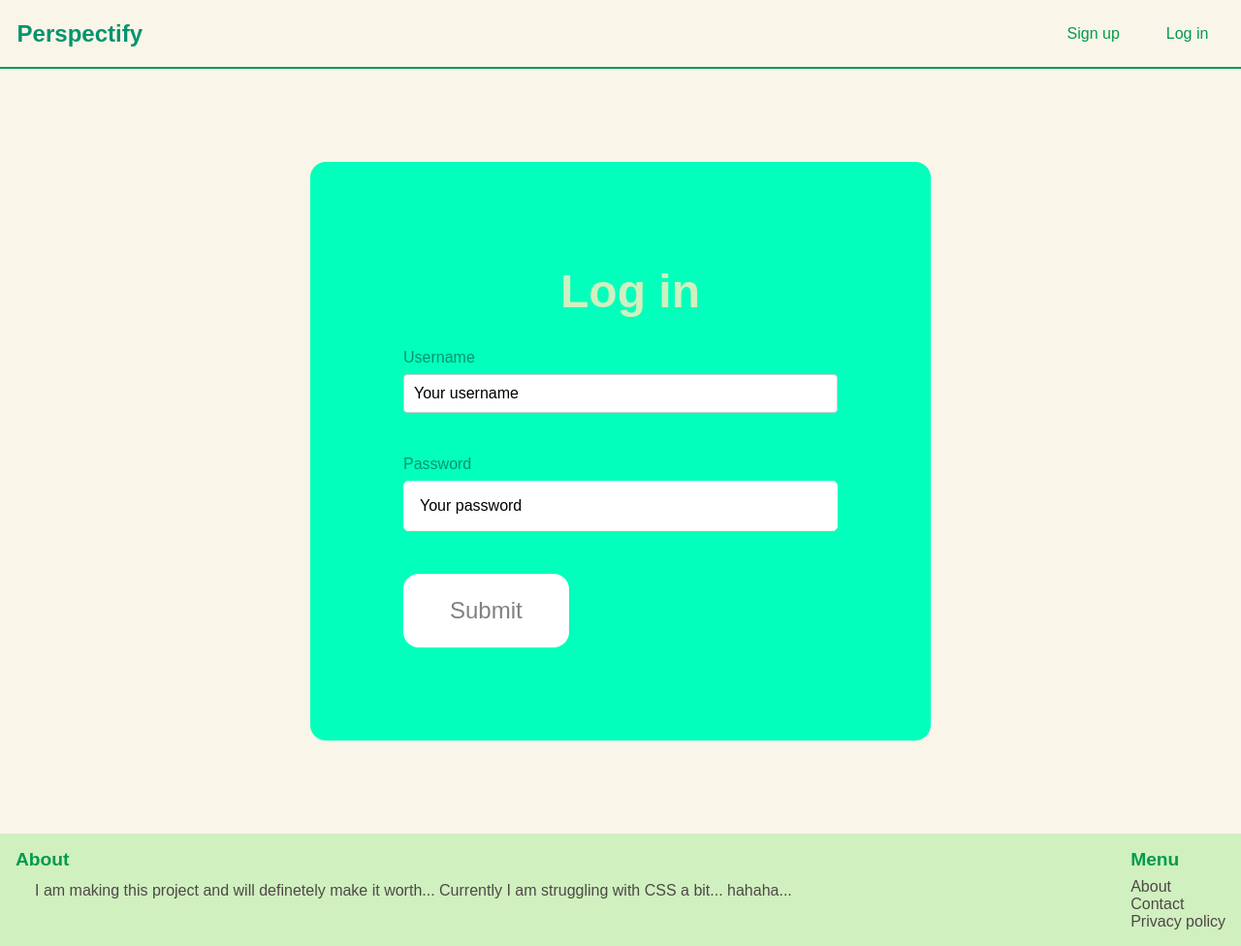
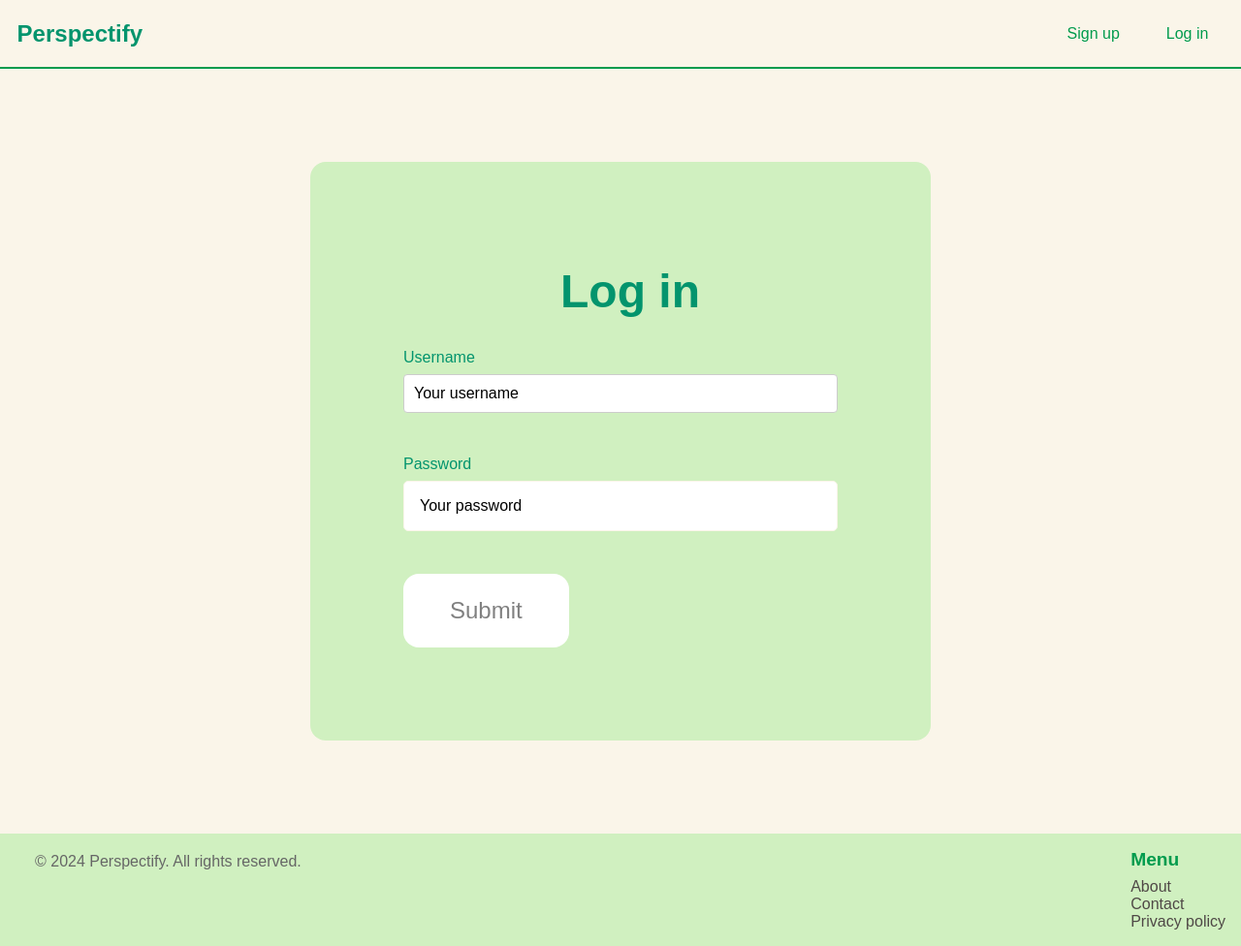
Before and after one commit to prathampt/perspectify, a Django app: page /core/login/ in a window 1280 px wide. Shown: the whole page at 97% size. Run offline with Django 5.2, Linux system fonts and the light colour scheme.

Commit message:
footer changes

```diff
--- a/core/static/core/profile.css
+++ b/core/static/core/profile.css
@@ -17,7 +17,7 @@
 }
 
 .profile-box{
-    background: #32CD32;
+    background: #3cd13c;
     text-align: center;
     padding: 50px 150px;
     color: black;
--- a/core/static/core/styles.css
+++ b/core/static/core/styles.css
@@ -1,9 +1,16 @@
 body {
     font-family: 'Quicksand', sans-serif;
+    min-height: 100%;
+    display: flex;
+    flex-direction: column;
     margin: 0;
     padding: 0;
     background-color: #FAF5E9; /* Light Peach Fuzz */
 
+}
+
+html{
+    height: 100%;
 }
 
 
@@ -46,6 +53,7 @@ body {
 
 
 .footer {
+    margin-top: auto;
     display: flex;
     justify-content: space-between;
     padding: 1rem;
@@ -87,7 +95,9 @@ body {
     width: 50%;
     margin: 6rem auto;
     padding: 6rem;
-    background-color: #03ffbc;
+    background-color:  #D0F0C0;
+    /* RGB: (87, 200, 77)
+    CMYK: 0.565, 0, 0.615, 0.215;  */
     border-radius: 1rem;
 }
 
@@ -95,7 +105,7 @@ body {
 .signup-heading {
     margin-bottom: 2rem;
     font-size: 3rem;
-    color: #D0F0C0; /* Coral Pink */
+    color: #03946D; /* Coral Pink */
 }
 
 .form-group {
--- a/core/templates/core/base.html
+++ b/core/templates/core/base.html
@@ -42,25 +42,20 @@
     {% block content %} {% endblock %}
 
     <footer class="footer">
-      <div class="about-section">
-        <h3 class="section-title">About</h3>
-        <p class="section-text">
-          I am making this project and will definetely make it worth...
-          Currently I am struggling with CSS a bit... hahaha...
-        </p>
+      <div class="copyright-section">
+        <p class="copyright-text">© 2024 Perspectify. All rights reserved.</p>
       </div>
 
       <div class="menu-section">
         <h3 class="section-title">Menu</h3>
         <ul class="menu-list">
           <li><a href="{% url 'core:about' %}" class="menu-link">About</a></li>
-          <li>
-            <a href="{% url 'core:contact' %}" class="menu-link">Contact</a>
-          </li>
+          <li><a href="{% url 'core:contact' %}" class="menu-link">Contact</a></li>
           <li><a href="{% url 'core:privacyPolicy' %}" class="menu-link">Privacy policy</a></li>
-          {% comment %} <li><a href="{% url 'core:termOfUse' %}" class="menu-link">Term of use</a></li> {% endcomment %}
         </ul>
       </div>
+
+
     </footer>
   </body>
 </html>
```
Also changed, not shown: core/static/core/about.css (line endings or trailing spaces), core/static/core/contact.css (line endings or trailing spaces), core/static/core/privacy_policy.css (line endings or trailing spaces).
